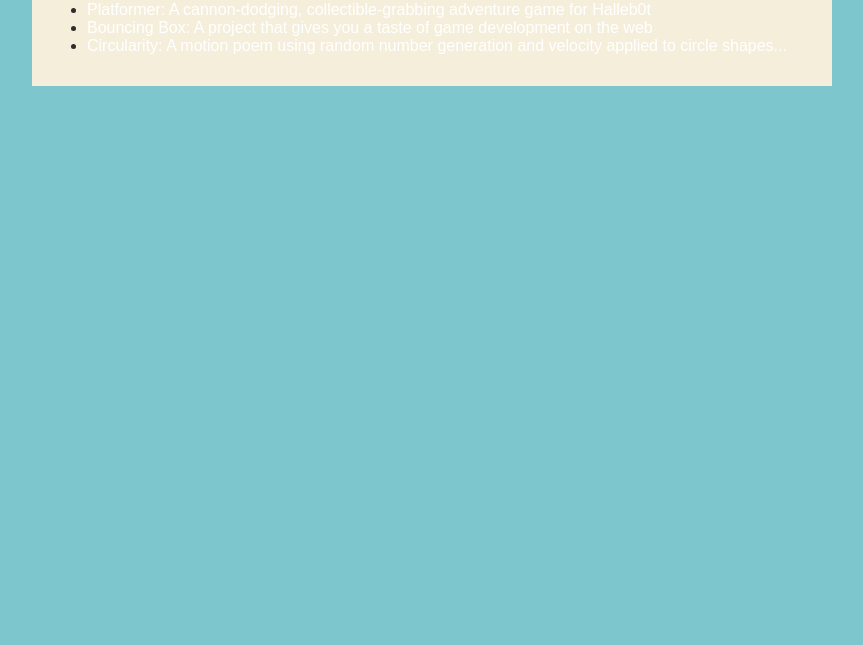
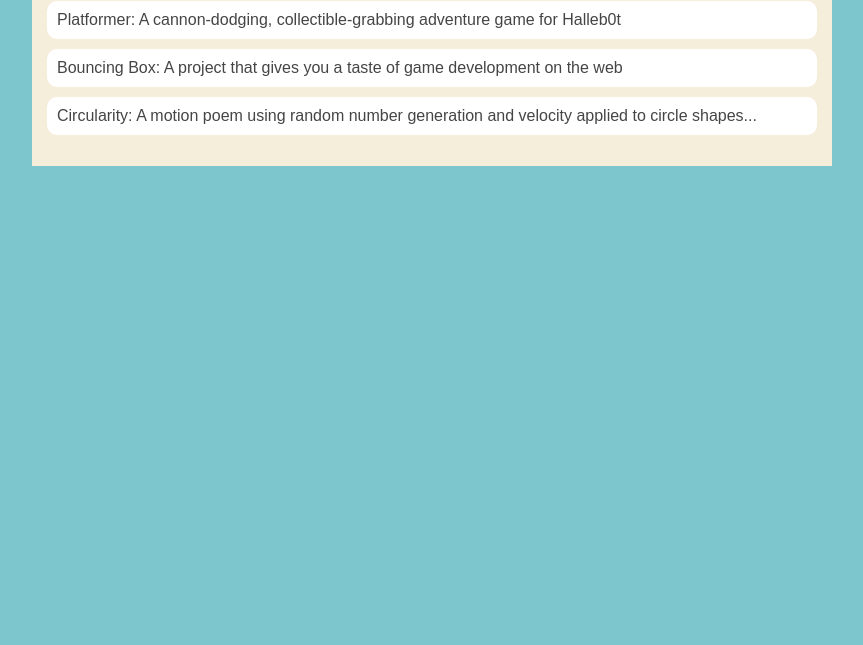
Before and after one commit to JosephV-desing/JosephV-desing.github.io, a plain HTML site: page portfolio.html in a window 1280 px wide. Shown: the part 155-800 px from the top of the page, without its empty margins (208-1071 px from the left). Drawn offline with Linux system fonts and the light colour scheme.

Commit message:
add portfolio.html

```diff
--- a/portfolio.html
+++ b/portfolio.html
@@ -20,7 +20,7 @@
             <main>
                 <div class="content">
                     <h1>Portfolio</h1>
-                    <ul id="portfolio-list">
+                    <ul id="portfolio">
                         <li><a href="projects/platformer/">Platformer: A cannon-dodging, collectible-grabbing adventure game for Halleb0t</a></li>
                         <li><a href="projects/bouncing-box/">Bouncing Box: A project that gives you a taste of game development on the web</a></li>
                         <li><a href="projects/circularity/">Circularity: A motion poem using random number generation and velocity applied to circle shapes...</a></li>
--- a/style.css
+++ b/style.css
@@ -81,7 +81,7 @@ h2, h3 {
 }
 
 #portfolio li:hover {
-    background: #eee;
+    background: #ffffff;
 }
 
 #portfolio a {
@@ -91,3 +91,28 @@ h2, h3 {
 .nav-li{
 
 }
+ /* portfolio styles */
+ .content h1 {
+    color: black;
+}
+
+#portfolio {
+    list-style-type: none;
+    padding-left: 0;
+}
+
+#portfolio li {
+    background: #fff;
+    padding: 10px;
+    border-radius: 10px;
+    margin-bottom: 10px;
+}
+
+#portfolio li:hover {
+    background: #eee;
+}
+
+#portfolio a {
+    text-decoration: none;
+    color: #454545;
+}
```
Also changed, not shown: index.html (+19 -18 lines).
